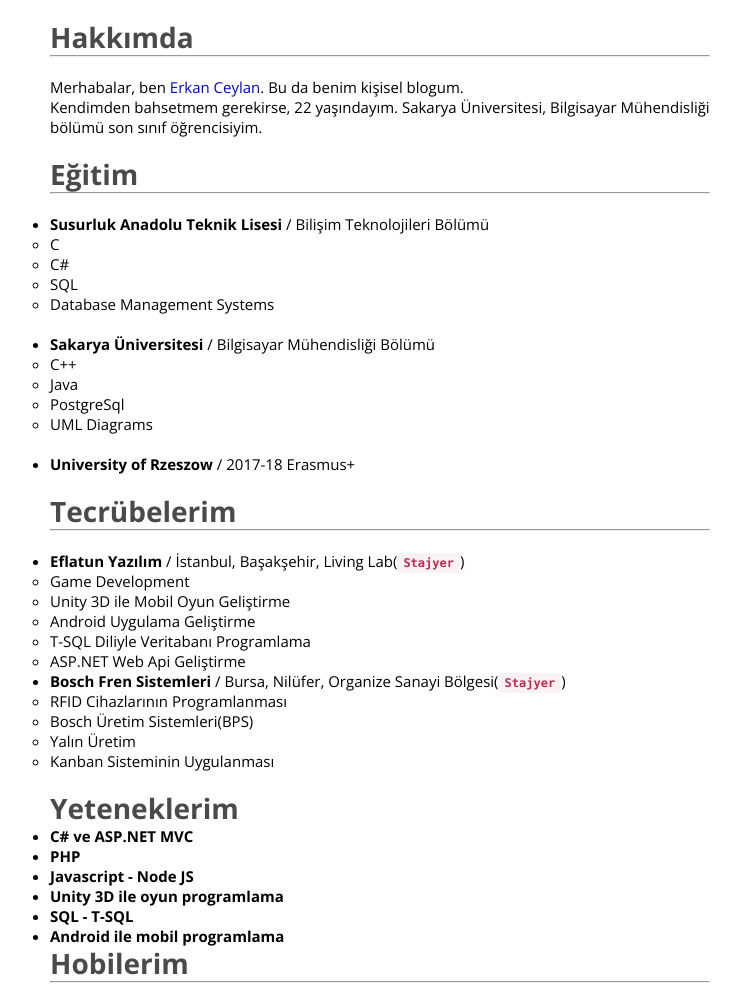
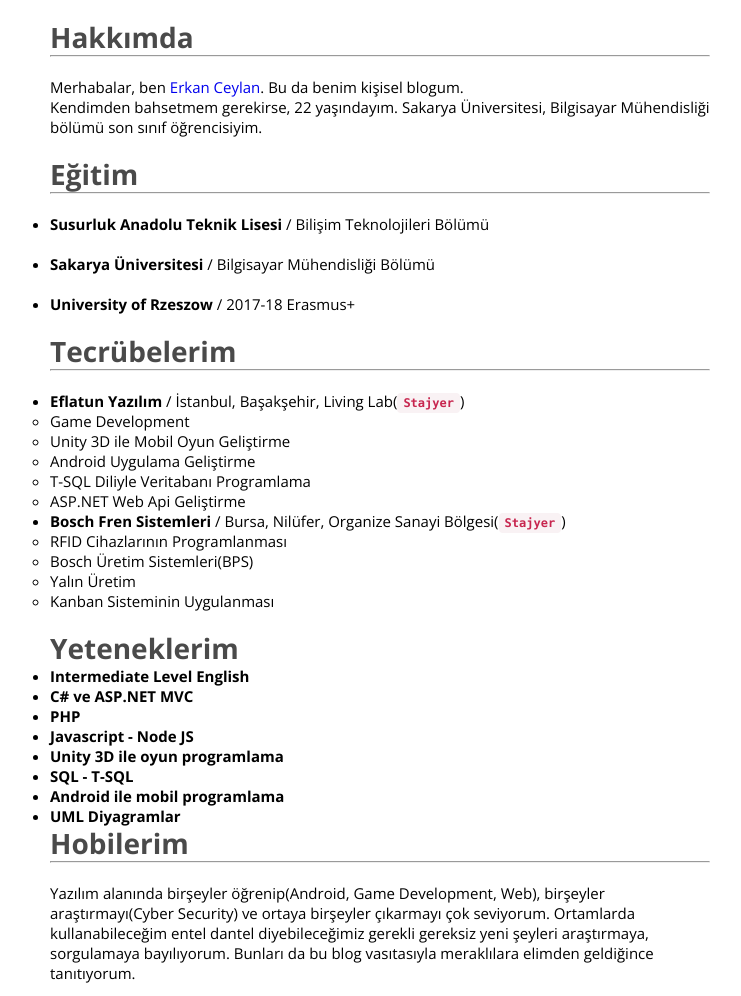
Before and after one commit to erkanceylan/blog, a Jekyll site: the page built from about.md, in a window 1280 px wide and 1400 px high, cut to the strip 404-1400 px from the top of the window. Shown: the whole strip, without its empty margins (260-1001 px from the left). Built offline with Jekyll 4.4.1, drawn with Linux system fonts in a browser that asks for light colours.

Commit message:
Update about.md

```diff
--- a/about.md
+++ b/about.md
@@ -4,7 +4,7 @@
 permalink: /about/
 ---
 <center>
-<img style="height:300px;width:300px;border-radius: 50%;" src="https://user-images.githubusercontent.com/9788440/32659603-c2c1cc26-c61f-11e7-92df-0b7eda5de520.jpg" title="Profile-Picture" class="profile">
+<img style="height:300px;width:300px;border-radius: 50%;" src="https://user-images.githubusercontent.com/9788440/36485944-62254162-172e-11e8-8913-ed662ef6468e.jpeg" title="Profile-Picture" class="profile">
 </center>
 <br/>
 ## Hakkımda
@@ -18,16 +18,10 @@
 -----
 <br/>
 - __Susurluk Anadolu Teknik Lisesi__ / Bilişim Teknolojileri Bölümü
-	- C
-	- C#
-	- SQL
-	- Database Management Systems
+
 <br/>
 - __Sakarya Üniversitesi__ / Bilgisayar Mühendisliği Bölümü
-	- C++
-	- Java
-	- PostgreSql
-	- UML Diagrams
+
 <br/>
 - __University of Rzeszow__ / 2017-18 Erasmus+
 <br/>
@@ -49,12 +43,14 @@
 
 <br/>
 ## Yeteneklerim
+- __Intermediate Level English__
 - __C# ve ASP.NET MVC__
 - __PHP__
 - __Javascript - Node JS__
 - __Unity 3D ile oyun programlama__
 - __SQL - T-SQL__
 - __Android ile mobil programlama__
+- __UML Diyagramlar__
 <br/>
 ## Hobilerim
 -----
```
